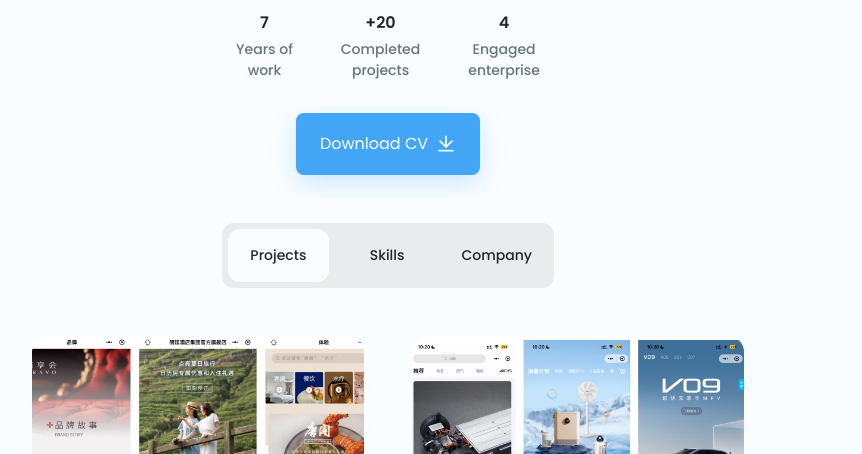
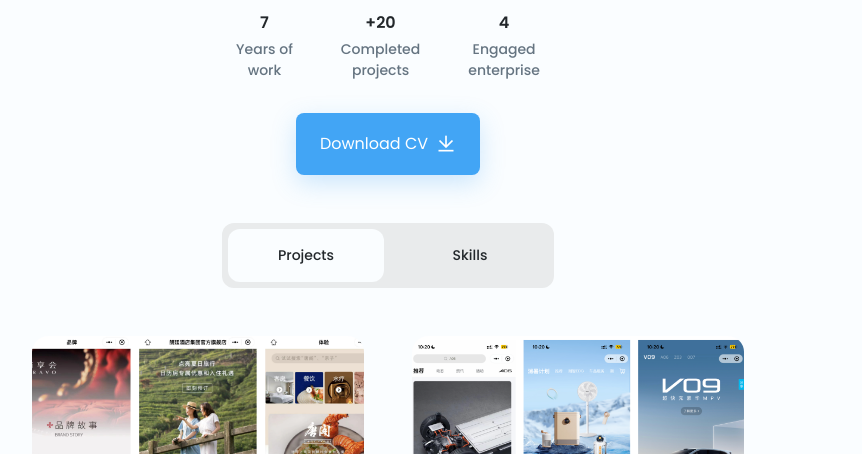
Before and after one commit to JerichoDing/JerichoDing.github.io, a website: page index.html in a window 1280 px wide. Shown: the part 346-800 px from the top of the page, without its empty margins (252-1114 px from the left). Drawn offline with nearby package versions, Linux system fonts and the light colour scheme.

Commit message:
remove company

```diff
--- a/index.html
+++ b/index.html
@@ -84,9 +84,7 @@
                     <button class="filters__button" data-target="#skills">
                         Skills
                     </button>
-                    <button class="filters__button" data-target="#company">
-                      Company
-                    </button>
+
                 </ul>
 
                 <div class="filters__sections">
```
